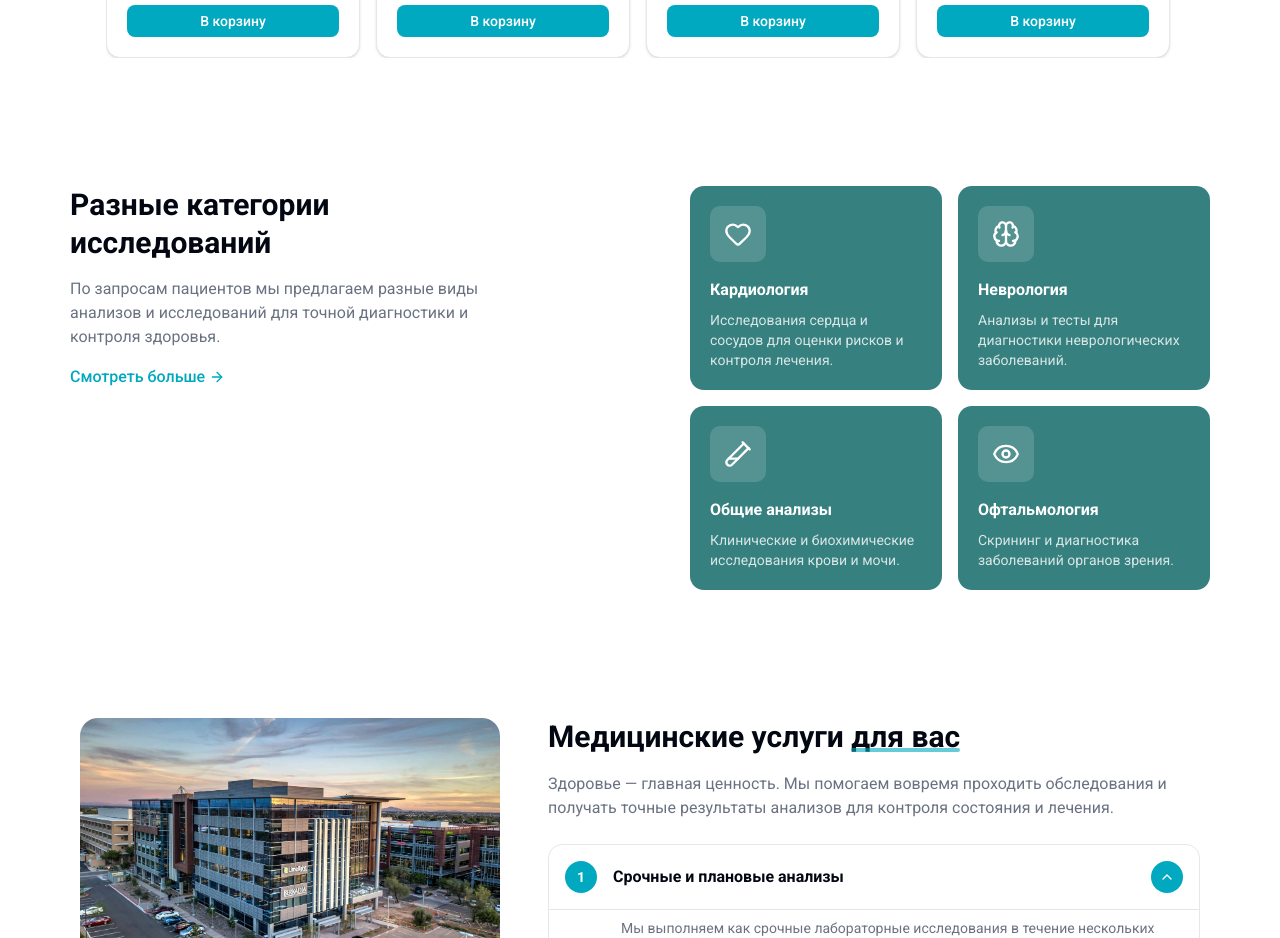
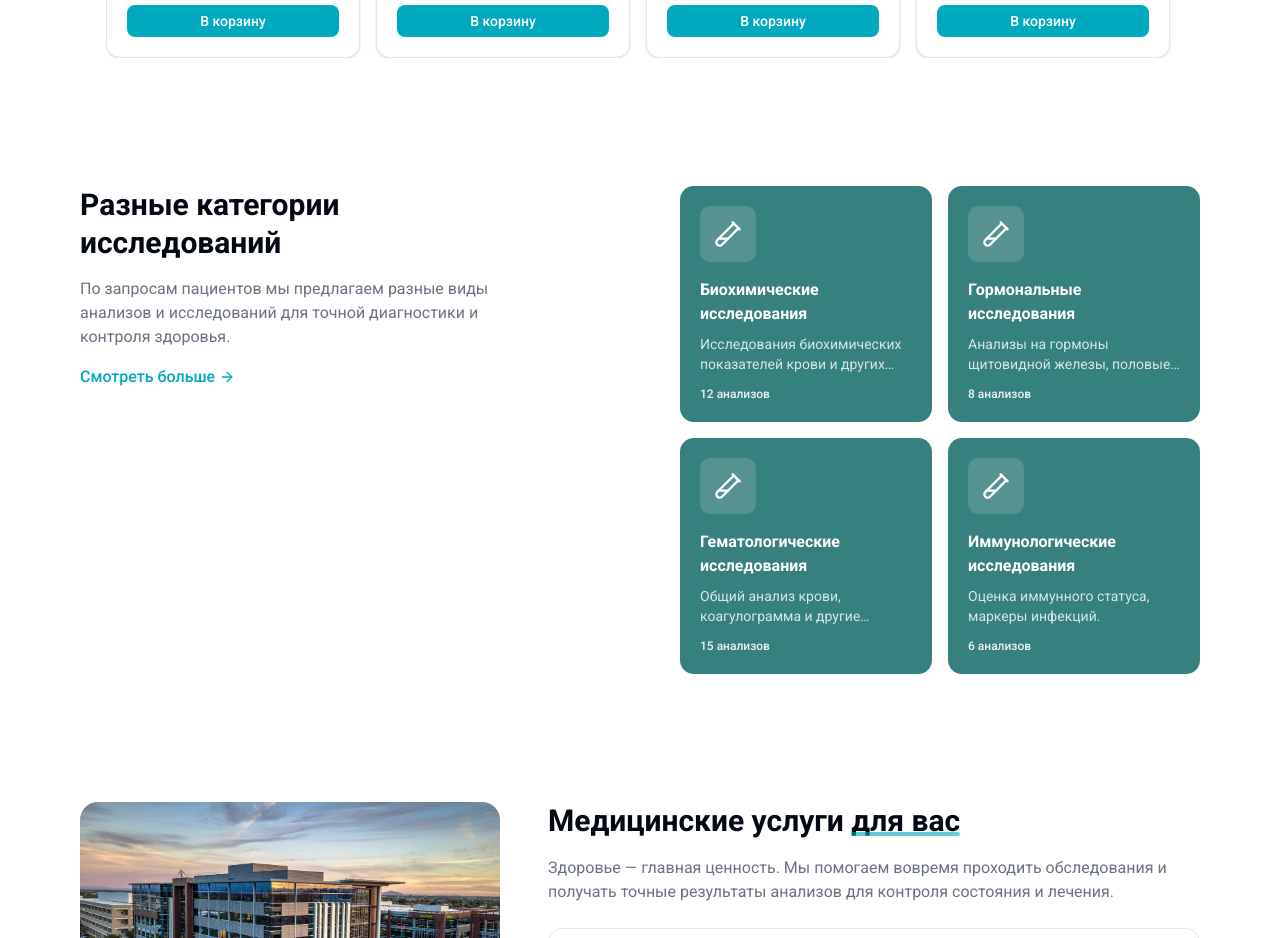
Before and after one commit to Zhasulan711/thelper-medical-lab-front, a Next.js app: page / in a window 1280 px wide. Shown: the part 1460-2398 px from the top of the page. Built offline with nearby package versions, Linux system fonts and the light colour scheme.

Commit message:
fix: fix max-width in home components

```diff
--- a/components/layout/Header/Header.tsx
+++ b/components/layout/Header/Header.tsx
@@ -30,12 +30,18 @@ export function Header() {
     const [isMenuOpen, setIsMenuOpen] = useState(false)
 
     return (
-        <header className="sticky top-0 z-40 border-b border-border bg-background/95 backdrop-blur supports-[backdrop-filter]:bg-background/80">
+        <header className="sticky top-0 z-40 border-b border-border bg-background/95 backdrop-blur supports-backdrop-filter:bg-background/80">
             <div className="mx-auto flex h-16 max-w-7xl items-center justify-between gap-4 px-4 sm:px-6 lg:px-8">
                 <Link
                     href="/"
                     className="flex items-center gap-2 shrink-0 transition-opacity hover:opacity-90 cursor-pointer"
                     aria-label="T-Helper — на главную"
+                    onClick={(e) => {
+                        if (pathname === "/") {
+                            e.preventDefault()
+                            window.scrollTo({ top: 0, behavior: "smooth" })
+                        }
+                    }}
                 >
                     <span className="flex size-9 items-center justify-center rounded-lg bg-[#00a9bf]/10 text-[#00a9bf]">
                         <TestTube2 className="size-5" aria-hidden />
@@ -81,9 +87,18 @@ export function Header() {
                         asChild
                         size="sm"
                         className="h-9 rounded-full bg-[#00a9bf] px-3 sm:px-4 text-white hover:bg-[#0095a8] shrink-0 text-sm"
-                        onClick={() => trackCtaClick("header")}
                     >
-                        <Link href="/#cta" className="inline-flex items-center gap-1">
+                        <Link
+                            href="/#cta"
+                            className="inline-flex items-center gap-1"
+                            onClick={(e) => {
+                                if (pathname === "/") {
+                                    e.preventDefault()
+                                    document.getElementById("cta")?.scrollIntoView({ behavior: "smooth" })
+                                }
+                                trackCtaClick("header")
+                            }}
+                        >
                             Записаться
                             <ArrowRight className="size-4 shrink-0" aria-hidden />
                         </Link>
@@ -142,7 +157,17 @@ export function Header() {
                                 {PHONE}
                             </a>
                             <Button asChild className="w-full rounded-full bg-[#00a9bf] text-white hover:bg-[#0095a8]">
-                                <Link href="/#cta" onClick={() => setIsMenuOpen(false)}>
+                                <Link
+                                    href="/#cta"
+                                    onClick={(e) => {
+                                        if (pathname === "/") {
+                                            e.preventDefault()
+                                            document.getElementById("cta")?.scrollIntoView({ behavior: "smooth" })
+                                        }
+                                        trackCtaClick("header")
+                                        setIsMenuOpen(false)
+                                    }}
+                                >
                                     Записаться
                                     <ArrowRight className="ml-2 size-4" />
                                 </Link>
--- a/features/home/components/HomeCategories.tsx
+++ b/features/home/components/HomeCategories.tsx
@@ -2,20 +2,14 @@
 
 import Link from "next/link"
 import { motion } from "framer-motion"
-import { ArrowRight, Heart, Brain, TestTube2, Eye } from "lucide-react"
+import { ArrowRight, TestTube2 } from "lucide-react"
 import { inViewStaggerContainer, staggerItem, cardHover } from "@/lib/animations"
-
-const CATEGORIES = [
-  { icon: Heart, name: "Кардиология", desc: "Исследования сердца и сосудов для оценки рисков и контроля лечения." },
-  { icon: Brain, name: "Неврология", desc: "Анализы и тесты для диагностики неврологических заболеваний." },
-  { icon: TestTube2, name: "Общие анализы", desc: "Клинические и биохимические исследования крови и мочи." },
-  { icon: Eye, name: "Офтальмология", desc: "Скрининг и диагностика заболеваний органов зрения." },
-] as const
+import { CATEGORIES } from "@/features/services/constants"
 
 export function HomeCategories() {
   return (
     <motion.section
-      className="mx-auto flex max-w-293 flex-col gap-10 px-4 py-16 md:flex-row md:items-start md:justify-between md:gap-12"
+      className="mx-auto flex max-w-6xl flex-col gap-10 px-4 py-16 md:flex-row md:items-start md:justify-between md:gap-12"
       initial={inViewStaggerContainer.initial}
       whileInView={inViewStaggerContainer.whileInView}
       viewport={inViewStaggerContainer.viewport}
@@ -43,9 +37,9 @@ export function HomeCategories() {
       </div>
 
       <div className="grid w-full grid-cols-2 gap-4 md:max-w-[520px]">
-        {CATEGORIES.map(({ icon: Icon, name, desc }) => (
+        {CATEGORIES.slice(0, 4).map((cat) => (
           <motion.div
-            key={name}
+            key={cat.slug}
             variants={staggerItem}
             initial="initial"
             whileInView="animate"
@@ -55,11 +49,16 @@ export function HomeCategories() {
             whileTap={cardHover.tap}
             transition={{ type: "spring", stiffness: 400, damping: 25 }}
           >
-            <div className="flex size-14 items-center justify-center rounded-lg bg-white/15">
-              <Icon className="size-7 text-white" />
-            </div>
-            <h3 className="mt-4 font-bold">{name}</h3>
-            <p className="mt-2 text-sm text-white/80">{desc}</p>
+            <Link href={`/services/${cat.slug}`} className="flex h-full flex-col cursor-pointer">
+              <div className="flex size-14 items-center justify-center rounded-lg bg-white/15">
+                <TestTube2 className="size-7 text-white" />
+              </div>
+              <h3 className="mt-4 font-bold">{cat.name}</h3>
+              <p className="mt-2 text-sm text-white/80 line-clamp-2">{cat.description}</p>
+              <span className="mt-3 text-xs font-medium text-white/90">
+                {cat.analysisCount} {cat.analysisCount === 1 ? "анализ" : "анализов"}
+              </span>
+            </Link>
           </motion.div>
         ))}
       </div>
--- a/features/home/components/HomeHero.tsx
+++ b/features/home/components/HomeHero.tsx
@@ -3,6 +3,7 @@
 import { motion } from "framer-motion"
 import Image from "next/image"
 import Link from "next/link"
+import { usePathname } from "next/navigation"
 import { Button } from "@/components/ui/button"
 import { fadeInUp } from "@/lib/animations"
 import { ArrowRight } from "lucide-react"
@@ -13,6 +14,8 @@ type HeroProps = {
 }
 
 export function HomeHero({ imageSrc }: HeroProps) {
+  const pathname = usePathname()
+
   return (
     <div className="relative h-[724px] w-full overflow-hidden">
       <Image
@@ -52,9 +55,18 @@ export function HomeHero({ imageSrc }: HeroProps) {
             asChild
             size="sm"
             className="h-9 rounded-full bg-[#00a9bf] px-3 sm:px-4 text-white hover:bg-[#0095a8] shrink-0 text-sm"
-            onClick={() => trackCtaClick("home-hero")}
           >
-            <Link href="/#cta" className="inline-flex items-center gap-1">
+            <Link
+              href="/#cta"
+              className="inline-flex items-center gap-1"
+              onClick={(e) => {
+                if (pathname === "/") {
+                  e.preventDefault()
+                  document.getElementById("cta")?.scrollIntoView({ behavior: "smooth" })
+                }
+                trackCtaClick("home-hero")
+              }}
+            >
               Записаться
               <ArrowRight className="size-4 shrink-0" aria-hidden />
             </Link>
--- a/features/home/components/HomeStatsWhy.tsx
+++ b/features/home/components/HomeStatsWhy.tsx
@@ -6,7 +6,7 @@ import { inViewFadeUp, staggerContainer, staggerItem } from "@/lib/animations"
 export function HomeStatsWhy() {
   return (
     <motion.div
-      className="mx-auto flex max-w-293 flex-col gap-10 px-4 py-16 md:flex-row md:items-center md:justify-between md:gap-12"
+      className="mx-auto flex max-w-6xl flex-col gap-10 px-4 py-16 md:flex-row md:items-center md:justify-between md:gap-12"
       initial={inViewFadeUp.initial}
       whileInView={inViewFadeUp.whileInView}
       viewport={inViewFadeUp.viewport}
```
